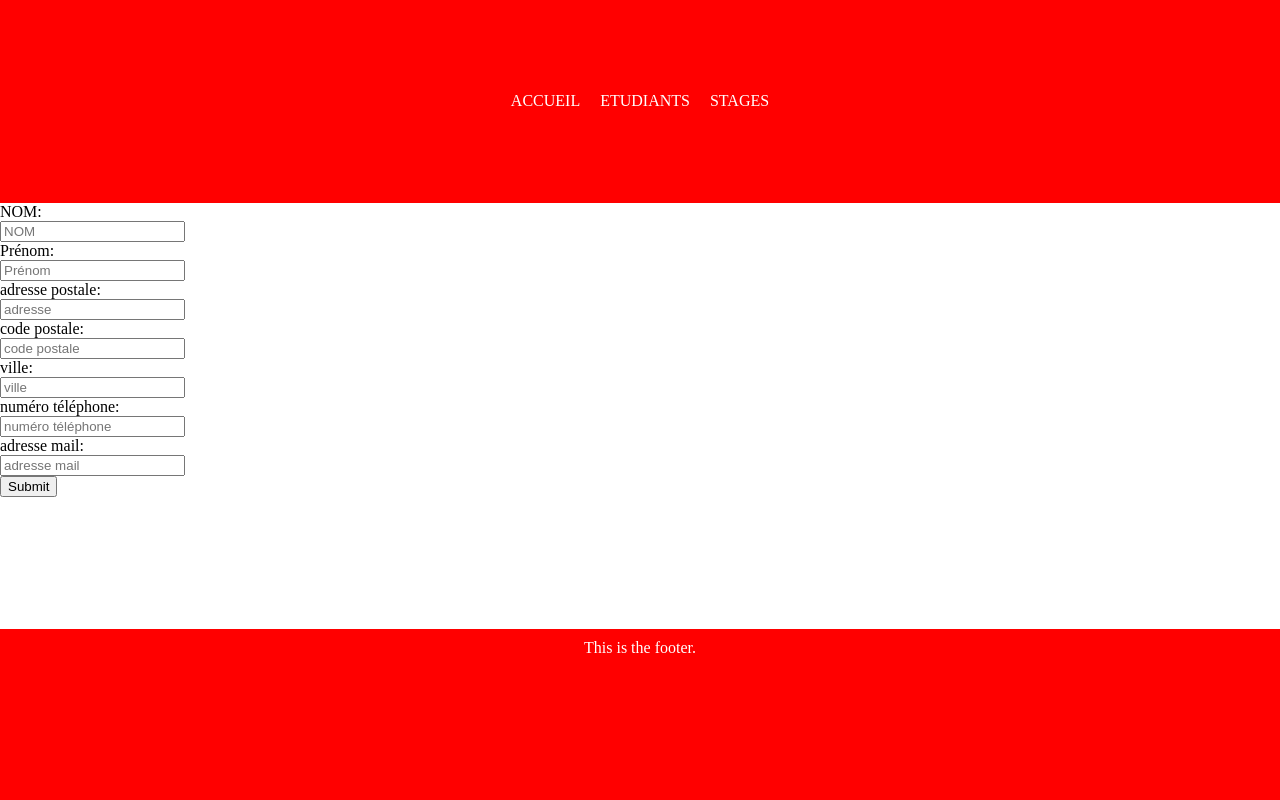
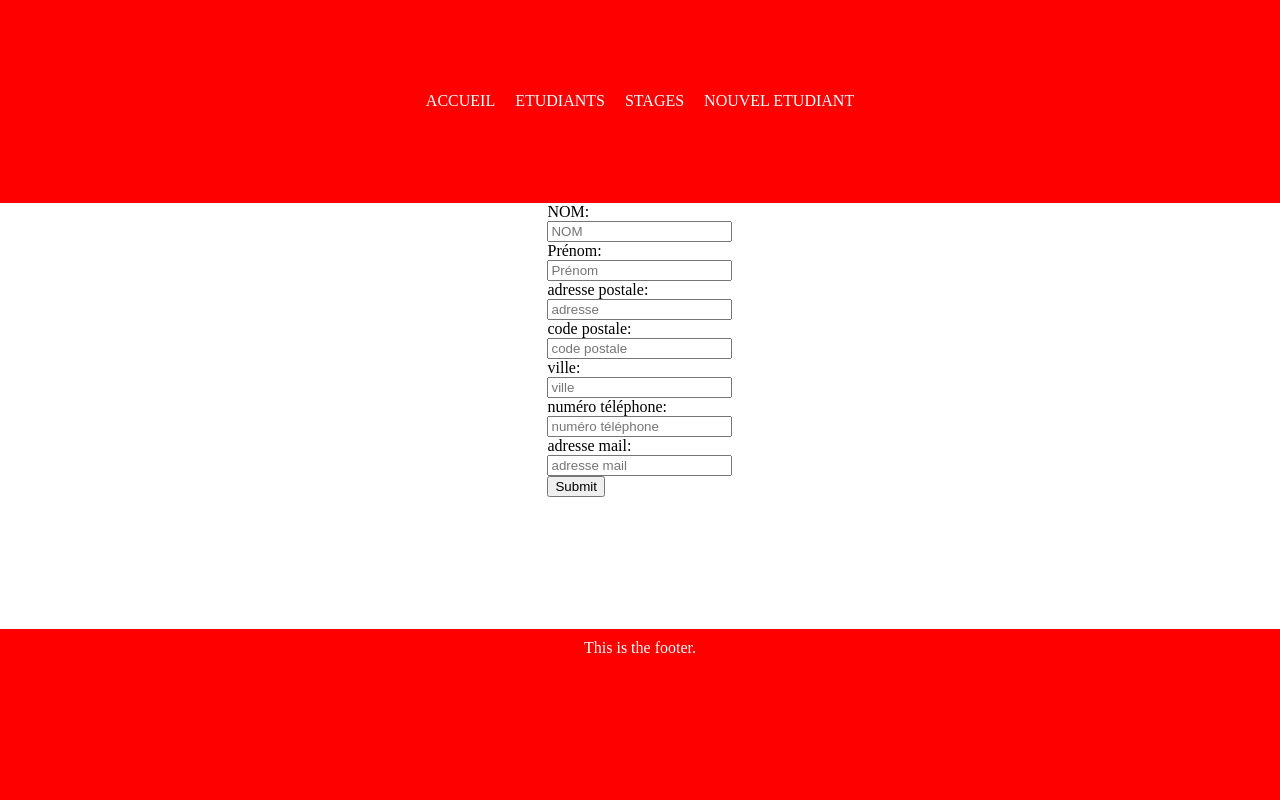
Before and after one commit to Bones1335/student_management_application, a Flask app: page /enroll in a window 1280 px wide. Run offline with Flask 3, Linux system fonts and the light colour scheme.

Commit message:
add new student creation button with minimal basic styling, but only redirects with now connection to the database

```diff
--- a/app.py
+++ b/app.py
@@ -28,3 +28,9 @@ def show_internships():
     connection = get_db_connection()
     internships = connection.execute("SELECT * FROM internships").fetchall()
     return render_template('internships.html', internships=internships)
+
+@app.route("/create_new_student")
+def create_new_student():
+    connection = get_db_connection()
+    internships = connection.execute("SELECT * FROM students").fetchall()
+    return render_template('create_new_student.html', internships=internships)
--- a/static/styles.css
+++ b/static/styles.css
@@ -39,6 +39,11 @@ nav.navbar-container {
     text-decoration: none;
 }
 
+form.new_student {
+    grid-column: 2 / 3;
+    justify-self: center;
+}
+
 .content-container {
     display: grid;
     grid-template-columns: repeat(3, 1fr);
--- a/templates/create_new_student.html
+++ b/templates/create_new_student.html
@@ -1,7 +1,7 @@
 {% extends "index.html" %}
 
 {% block body %}
-<form action="">
+<form class="new_student" action="">
     <label for="nom">NOM:</label><br>
     <input id="nom" placeholder="NOM" type="text"><br>
 
--- a/templates/index.html
+++ b/templates/index.html
@@ -13,6 +13,7 @@
                 <li><a href="/">ACCUEIL</a></li>
                 <li><a href="/students">ETUDIANTS</a></li>
                 <li><a href="/internships">STAGES</a></li>
+                <li><a href="/create_new_student">NOUVEL ETUDIANT</a></li>
             </ul>
         </nav>
     </header>
```
